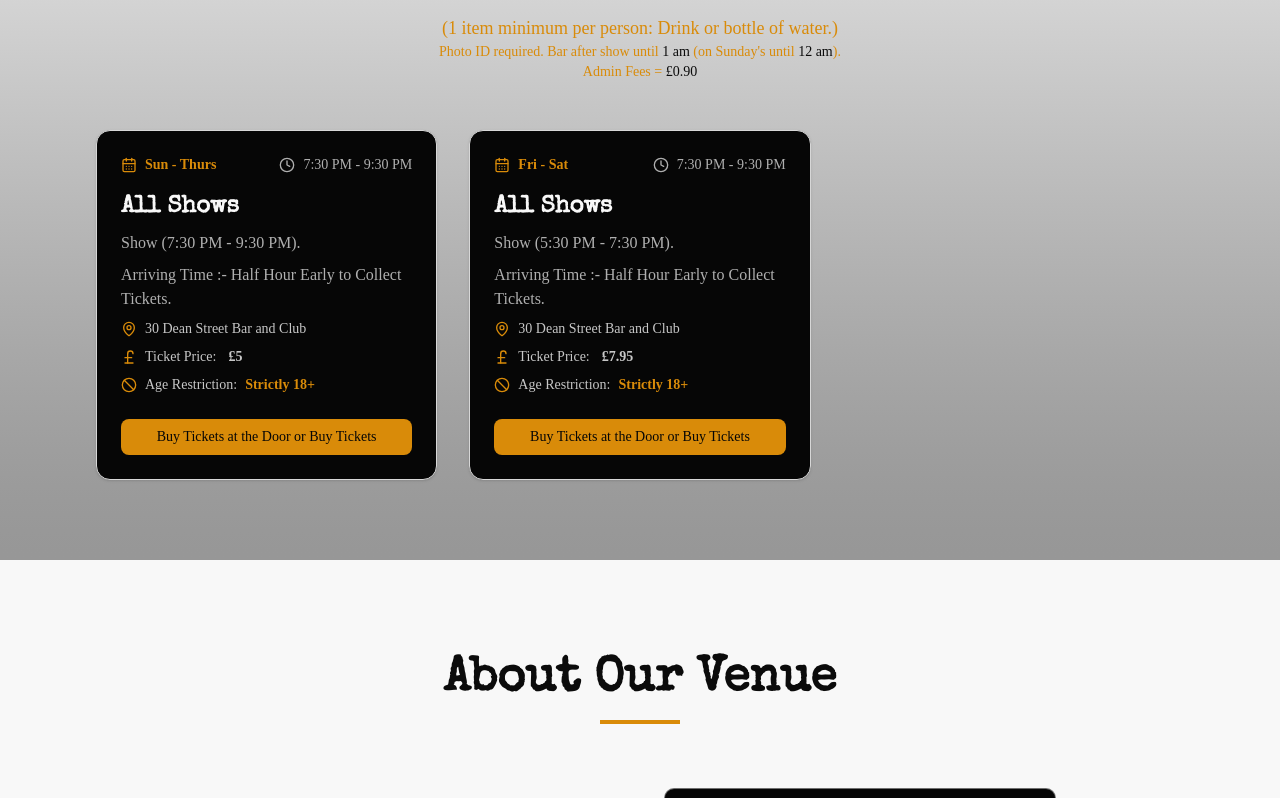
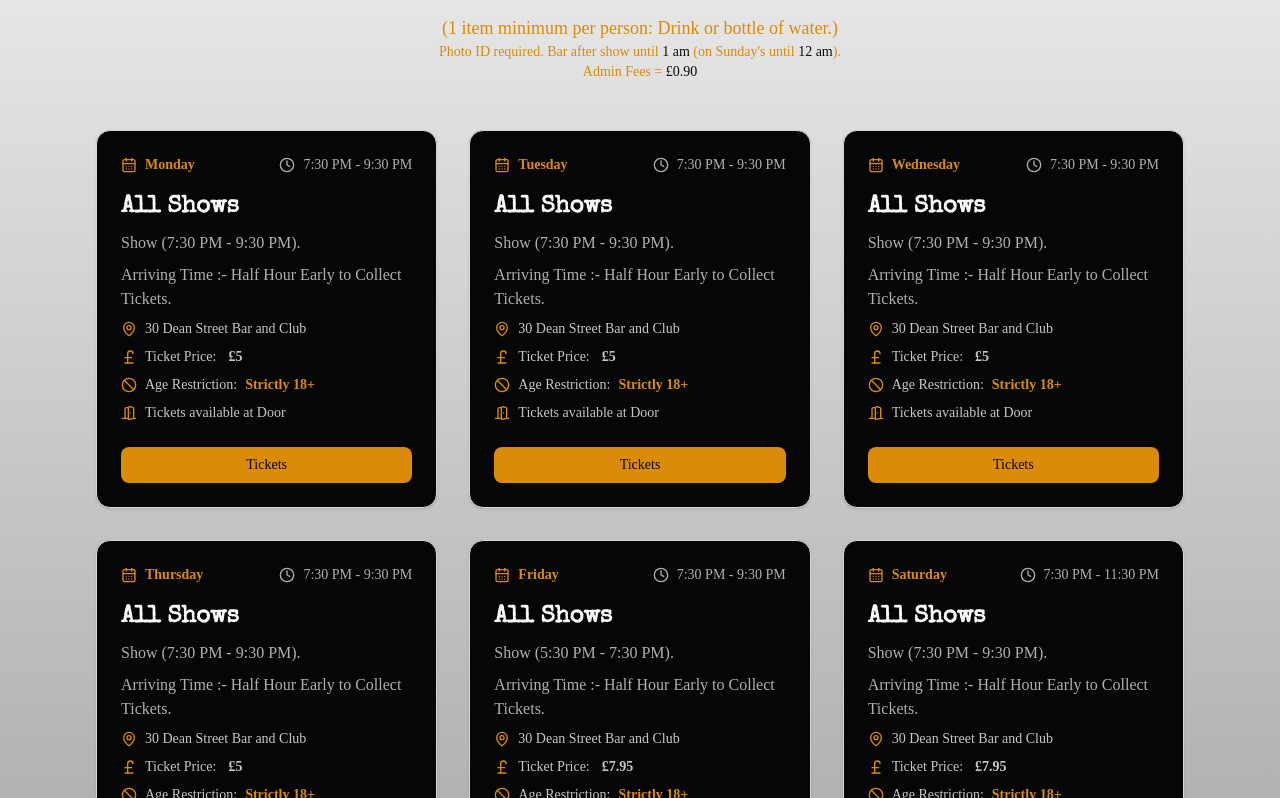
Before and after one commit to maurya-ayush/soho-comedy-house, a React (Vite) app: page / in a window 1280 px wide. Shown: the part 1962-2760 px from the top of the page. Built offline with nearby package versions, Linux system fonts and the light colour scheme; no server answers.

Commit message:
Changes Rates

```diff
--- a/src/components/shows.tsx
+++ b/src/components/shows.tsx
@@ -1,12 +1,12 @@
 "use client"
 
-import { CalendarDays, Clock, MapPin, PoundSterling, Ban } from "lucide-react"
+import { CalendarDays, Clock, MapPin, PoundSterling, Ban, DoorOpen } from "lucide-react"
 import { Button } from "@/components/ui/button"
 import { Link } from "react-router-dom"
 
 const shows = [
     {
-        date: "Sun - Thurs",
+        date: "Monday",
         time: "7:30 PM - 9:30 PM",
         title: "All Shows",
         price: "£5",
@@ -15,18 +15,38 @@ const shows = [
         // descriptionLine2: "Show 2 (8:30 PM - 10:30 PM).",
         descriptionLine3: "Arriving Time :- Half Hour Early to Collect Tickets.",
     },
-    // {
-    //     date: "Thursday",
-    //     time: "7:30 PM - 9:30 PM",
-    //     title: "All Shows",
-    //     price: "£3",
-    //     venue: "30 Dean Street Bar and Club",
-    //     descriptionLine1: "Show 1 (7:30 PM - 9:30 PM).",
-    //     // descriptionLine2: "Show 2 (8:30 PM - 10:30 PM).",
-    //     descriptionLine3: "Arriving Time :- Half Hour Early to Collect Tickets.",
-    // },
     {
-        date: "Fri - Sat ",
+        date: "Tuesday",
+        time: "7:30 PM - 9:30 PM",
+        title: "All Shows",
+        price: "£5",
+        venue: "30 Dean Street Bar and Club",
+        descriptionLine1: "Show (7:30 PM - 9:30 PM).",
+        // descriptionLine2: "Show 2 (8:30 PM - 10:30 PM).",
+        descriptionLine3: "Arriving Time :- Half Hour Early to Collect Tickets.",
+    },
+    {
+        date: "Wednesday",
+        time: "7:30 PM - 9:30 PM",
+        title: "All Shows",
+        price: "£5",
+        venue: "30 Dean Street Bar and Club",
+        descriptionLine1: "Show (7:30 PM - 9:30 PM).",
+        // descriptionLine2: "Show 2 (8:30 PM - 10:30 PM).",
+        descriptionLine3: "Arriving Time :- Half Hour Early to Collect Tickets.",
+    },
+    {
+        date: "Thursday",
+        time: "7:30 PM - 9:30 PM",
+        title: "All Shows",
+        price: "£5",
+        venue: "30 Dean Street Bar and Club",
+        descriptionLine1: "Show (7:30 PM - 9:30 PM).",
+        // descriptionLine2: "Show 2 (8:30 PM - 10:30 PM).",
+        descriptionLine3: "Arriving Time :- Half Hour Early to Collect Tickets.",
+    },
+    {
+        date: "Friday",
         time: "7:30 PM - 9:30 PM",
         title: "All Shows",
         price: "£7.95",
@@ -35,26 +55,26 @@ const shows = [
         // descriptionLine2: "Show 2 (7:30 PM - 9:30 PM).",
         descriptionLine3: "Arriving Time :- Half Hour Early to Collect Tickets.",
     },
-    // {
-    //     date: "Saturday",
-    //     time: "7:30 PM - 11:30 PM",
-    //     title: "All Shows",
-    //     price: "£7.95",
-    //     venue: "30 Dean Street Bar and Club",
-    //     descriptionLine1: "Show 1 (7:30 PM - 9:30 PM).",
-    //     descriptionLine2: "Show 2 (9:30 PM - 11:30 PM).",
-    //     descriptionLine3: "Arriving Time :- Half Hour Early to Collect Tickets.",
-    // },
-    // {
-    //     date: "Sunday",
-    //     time: "7:30 PM - 9:30 PM",
-    //     title: "All Shows",
-    //     price: "£1",
-    //     venue: "30 Dean Street Bar and Club",
-    //     // descriptionLine1: "Show 1 (5:00 PM - 7:00 PM).",
-    //     descriptionLine2: "Show 2 (7:30 PM - 9:30 PM).",
-    //     descriptionLine3: "Arriving Time :- Half Hour Early to Collect Tickets.",
-    // },
+    {
+        date: "Saturday",
+        time: "7:30 PM - 11:30 PM",
+        title: "All Shows",
+        price: "£7.95",
+        venue: "30 Dean Street Bar and Club",
+        descriptionLine1: "Show (7:30 PM - 9:30 PM).",
+        // descriptionLine2: "Show 2 (9:30 PM - 11:30 PM).",
+        descriptionLine3: "Arriving Time :- Half Hour Early to Collect Tickets.",
+    },
+    {
+        date: "Sunday",
+        time: "7:30 PM - 9:30 PM",
+        title: "All Shows",
+        price: "£5",
+        venue: "30 Dean Street Bar and Club",
+        descriptionLine1: "Show (7:30 PM - 9:30 PM).",
+        // descriptionLine2: "Show 2 (7:30 PM - 9:30 PM).",
+        descriptionLine3: "Arriving Time :- Half Hour Early to Collect Tickets.",
+    },
 ]
 
 export default function Shows() {
@@ -126,6 +146,10 @@ export default function Shows() {
                     <Ban className="w-4 h-4 text-primary" />
                         Age Restriction: <text className="text-primary font-bold">Strictly  18+</text>
                     </div>
+                    <div className="flex items-center gap-2 text-background/80 dark:text-foreground/80">
+                    <DoorOpen className="w-4 h-4 text-primary" />
+                        Tickets available at Door
+                    </div>
                 </div>
                 </div>
 
@@ -135,7 +159,7 @@ export default function Shows() {
                         <Button
                             className="w-full bg-primary text-primary-foreground hover:bg-primary/90 transition-all"
                             >
-                            Buy Tickets at the Door or Buy Tickets
+                            Tickets
                         </Button>
                     </Link>
                 </div>
```
